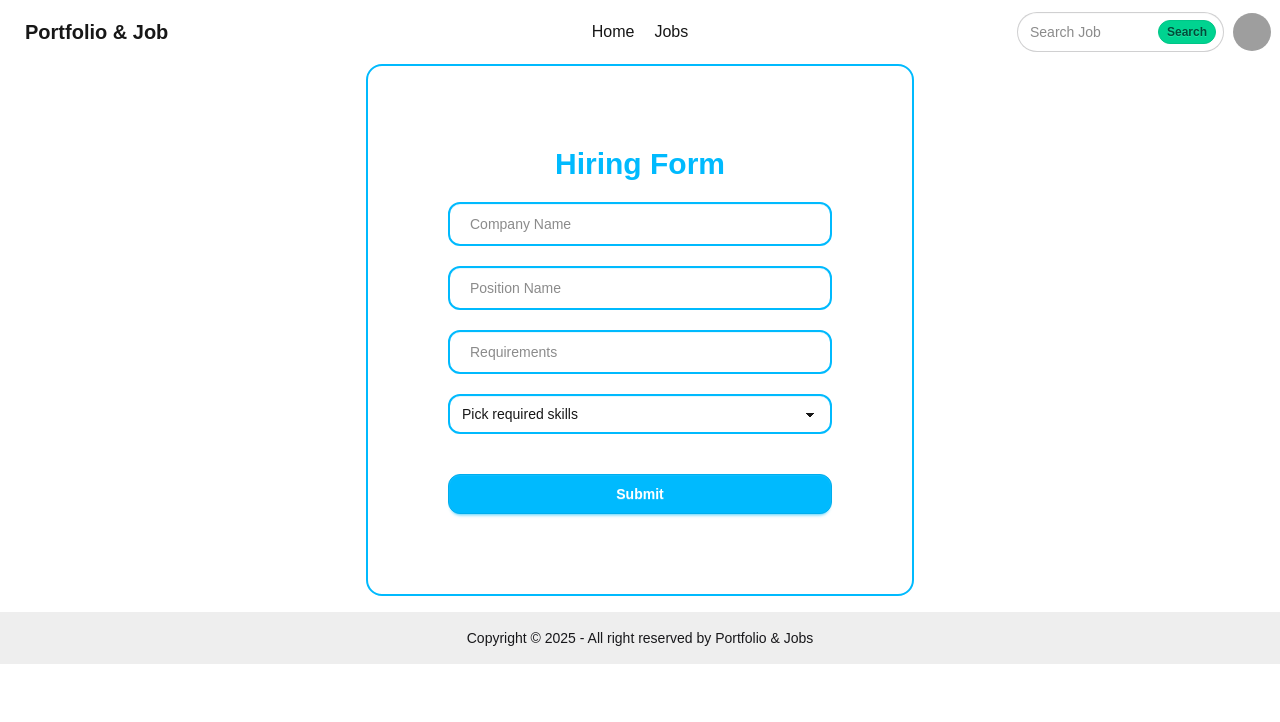
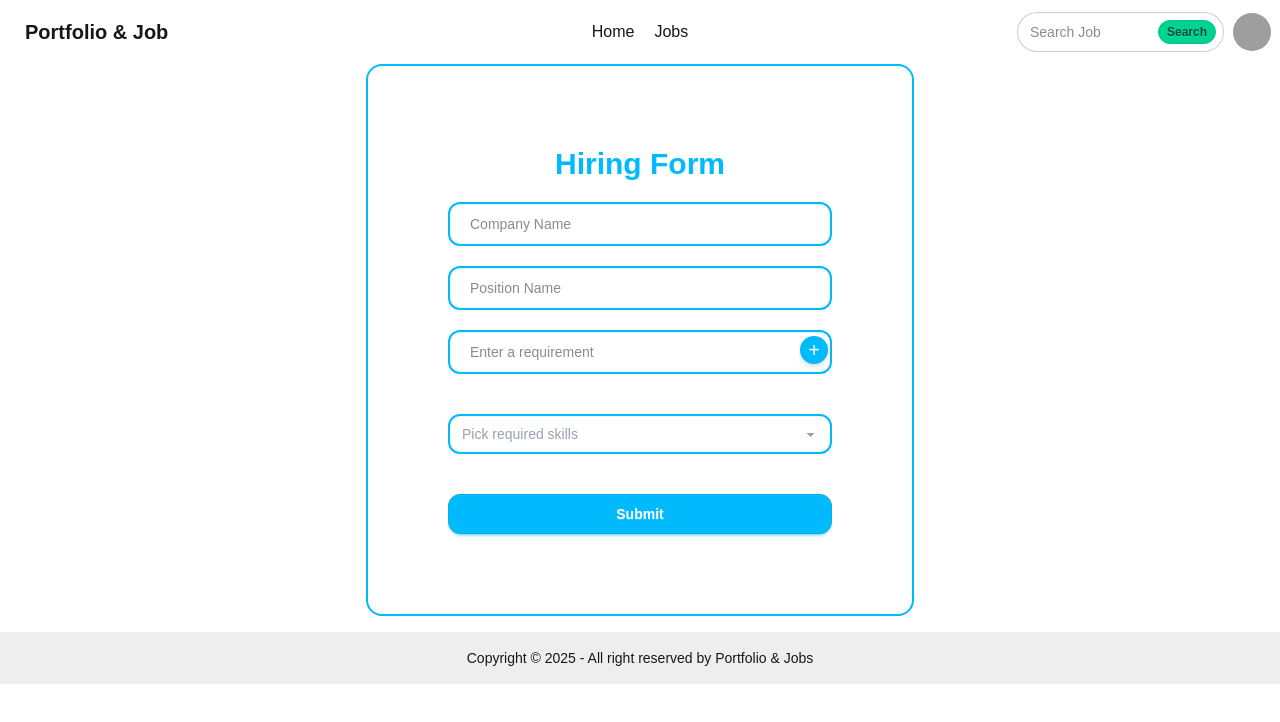
Before and after one commit to Shakib-Shajid/portfolio_jobsearch, a Next.js app: page /hiring in a window 1280 px wide. Shown: the top 722 px of the page. Built offline with nearby package versions, Linux system fonts and the light colour scheme; grey boxes are pictures that could not be loaded.

Commit message:
requirements section added with text and show down

```diff
--- a/src/app/hiring/page.jsx
+++ b/src/app/hiring/page.jsx
@@ -4,28 +4,70 @@ import cseskills from '@/../public/cseskills.json';
 
 const Page = () => {
     const [selectedSkills, setSelectedSkills] = useState([]);
+    const [requirements, setRequirements] = useState([]);
+    const [requirementInput, setRequirementInput] = useState('');
 
-  const handleSelect = (e) => {
+    const handleSkillSelect = (e) => {
         const value = e.target.value;
         if (value && !selectedSkills.includes(value)) {
             setSelectedSkills([...selectedSkills, value]);
         }
-    e.target.value = "Pick required skills"; // Reset the select
+        e.target.value = "Pick required skills";
     };
 
     const removeSkill = (skill) => {
         setSelectedSkills(selectedSkills.filter(s => s !== skill));
     };
 
+    const addRequirement = (e) => {
+        e.preventDefault();
+        if (requirementInput.trim() && !requirements.includes(requirementInput.trim())) {
+            setRequirements([...requirements, requirementInput.trim()]);
+            setRequirementInput('');
+        }
+    };
+
+    const removeRequirement = (req) => {
+        setRequirements(requirements.filter(r => r !== req));
+    };
+
     return (
         <div className='flex w-96 md:w-full mx-auto'>
             <div className='flex flex-col gap-5 mx-auto border-info rounded-2xl border-2 md:p-20'>
                 <h3 className='text-3xl font-bold text-center text-info'>Hiring Form</h3>
+
                 <input type="text" className='input input-info border-2 rounded-xl w-96 mx-auto p-5' placeholder='Company Name' />
                 <input type="text" className='input input-info border-2 rounded-xl w-96 mx-auto p-5' placeholder='Position Name' />
-        <input type="text" className='input input-info border-2 rounded-xl w-96 mx-auto p-5' placeholder='Requirements' />
 
-        <select onChange={handleSelect} defaultValue="Pick required skills" className="select input-info border-2 rounded-xl w-96 mx-auto">
+                {/* Requirement Input + Button */}
+                <form onSubmit={addRequirement} className="relative w-96 mx-auto">
+                    <input
+                        type="text"
+                        value={requirementInput}
+                        onChange={(e) => setRequirementInput(e.target.value)}
+                        className="input input-info border-2 rounded-xl w-full p-5 pr-12 focus:outline-none"
+                        placeholder="Enter a requirement"
+                    />
+                    <button
+                        type="submit"
+                        className="absolute right-1 top-5 transform -translate-y-1/2 bg-info text-white btn-sm rounded-full text-xl px-2  shadow-md z-10">
+
+                        +
+                    </button>
+                </form>
+
+
+                {/* Requirements Display */}
+                <div className="flex flex-wrap gap-2 w-96 mx-auto">
+                    {requirements.map((req, index) => (
+                        <div key={index} className="badge badge-outline badge-primary p-3 cursor-pointer hover:badge-error" onClick={() => removeRequirement(req)}>
+                            {req} ✕
+                        </div>
+                    ))}
+                </div>
+
+                {/* Skill Selector */}
+                <select onChange={handleSkillSelect} defaultValue="Pick required skills" className="select input-info border-2 rounded-xl w-96 mx-auto text-gray-400">
                     <option disabled>Pick required skills</option>
                     {cseskills.map((cseskill, index) => (
                         <option key={index} value={cseskill}>{cseskill}</option>
@@ -36,7 +78,7 @@ const Page = () => {
                 <div className="flex flex-wrap gap-2 w-96 mx-auto">
                     {selectedSkills.map((skill, index) => (
                         <div key={index} className="badge badge-outline badge-info p-3 cursor-pointer hover:badge-error" onClick={() => removeSkill(skill)}>
-              {skill} <span className='text-xs'>✕</span>
+                            {skill} ✕
                         </div>
                     ))}
                 </div>
```
Lines whose indentation alone changed are shown as unchanged.
